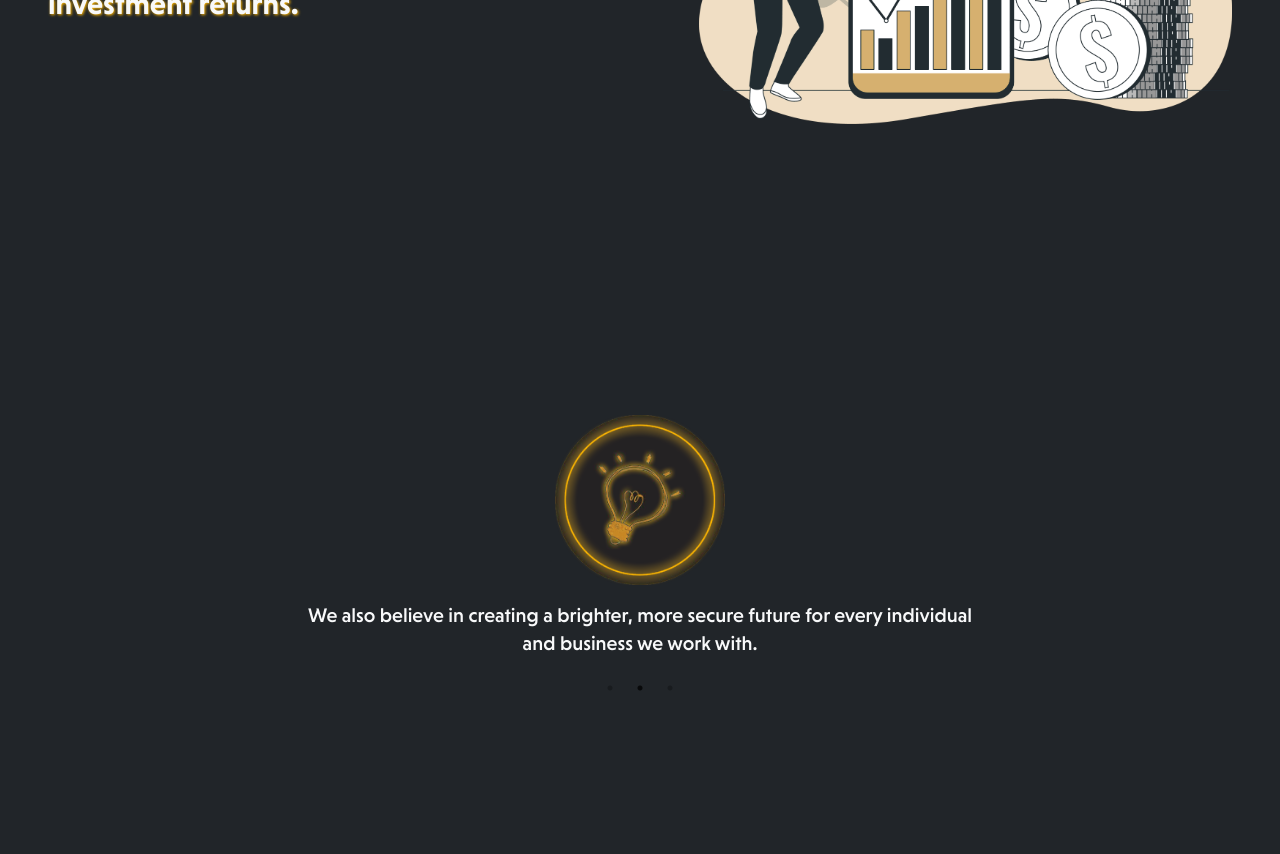
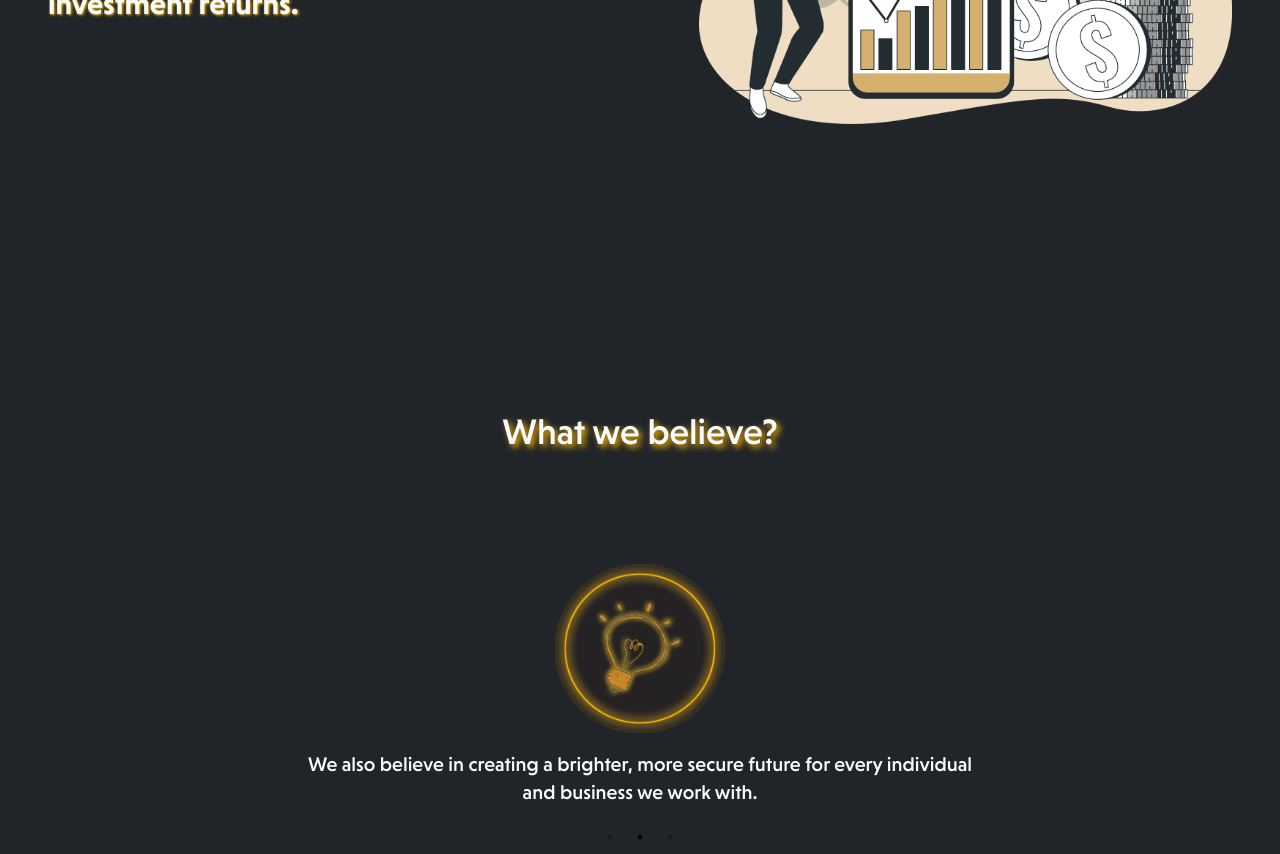
Before and after one commit to RenisideOfficial/Regular-Website-1, a Next.js app: page / in a window 1280 px wide. Shown: the part 1640-2494 px from the top of the page. Before the commit the page ends 2345 px from the top, so only its background shows below. Built offline with nearby package versions, Linux system fonts and the light colour scheme.

Commit message:
implement carousel

```diff
--- a/components/Believe.tsx
+++ b/components/Believe.tsx
@@ -47,7 +47,10 @@ const Believe = () => {
   ];
 
   return (
-    <div className="px-4 py-8 md:px-8">
+    <div className="px-4 py-8 md:px-8 mt-[20%] space-y-24">
+      <h1 className="lg:text-4xl text-3xl text-center [text-shadow:3px_3px_6px_var(--color-primary)]">
+        What we believe?
+      </h1>
       <Slider {...settings}>
         {slideData.map((item) => (
           <Slide key={item.id} {...item} />
--- a/components/Slide.tsx
+++ b/components/Slide.tsx
@@ -3,7 +3,7 @@ import React from "react";
 
 const Slide = ({ img, description }: Believe) => {
   return (
-    <div className="flex flex-col items-center text-center p-4 mt-[20%]">
+    <div className="flex flex-col items-center text-center p-4">
       <div className="relative w-[170px] h-[170px] mb-4">
         <Image
           src={img}
```
